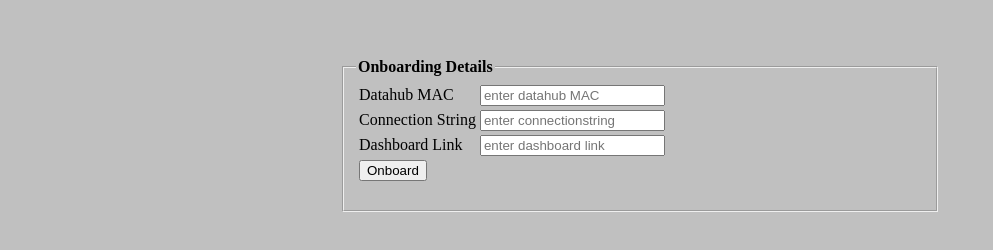
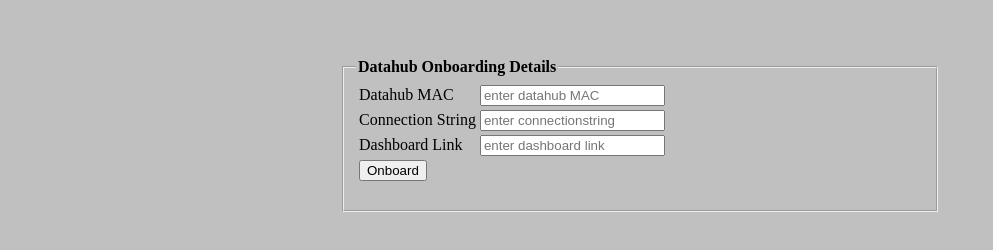
Before and after one commit to Rajdipchakraborty15/Edge-onboarding, a plain HTML site: page form1.html in a window 1280 px wide. Shown: the part 50-300 px from the top of the page, without its empty margins (0-993 px from the left). Drawn offline with nearby package versions, Linux system fonts and the light colour scheme; files that its build step writes are made by us from their sources; files whose address does not match are found by name.

Commit message:
small changes

```diff
--- a/app1.js
+++ b/app1.js
@@ -43,9 +43,10 @@ app.post('/dhubOnBoard', function(req, res) {
 			if(body.includes("anymore") || body.includes("done"))
 			{
 			    res.sendFile(__dirname+'/form2.html');
+			    //res.sendFile('/usr/src/resource/sensor_onboard/form2.html');
 			    console.log(body);
 			}
-    			//res.sendFile('/usr/src/resource/sensor_onboard/form2.html');
+
     		else
     			res.send("Failed to write to database.");
     	else
--- a/form1.html
+++ b/form1.html
@@ -28,7 +28,7 @@
 <div class="aaa">
 
    <fieldset>
-   <legend>Onboarding Details</legend>
+   <legend>Datahub Onboarding Details</legend>
 <form action ="/dhubOnBoard" name ="form2" id='pt' method="post">
 
 
```
